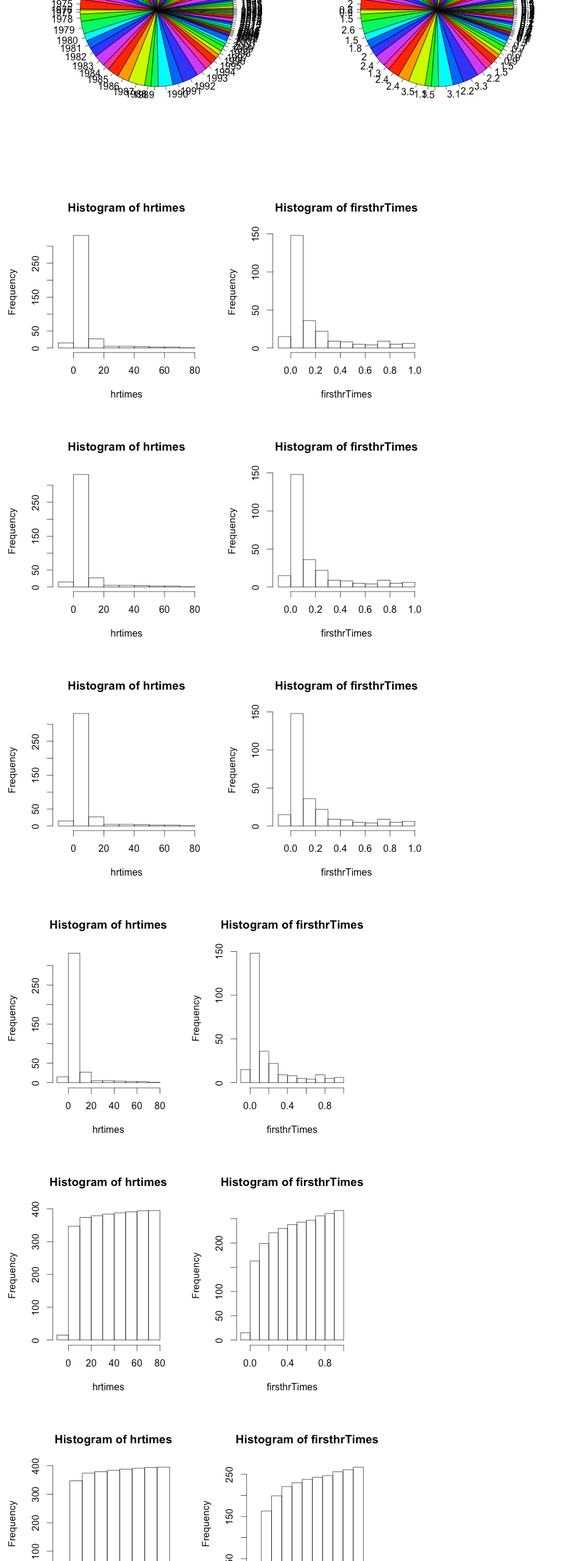
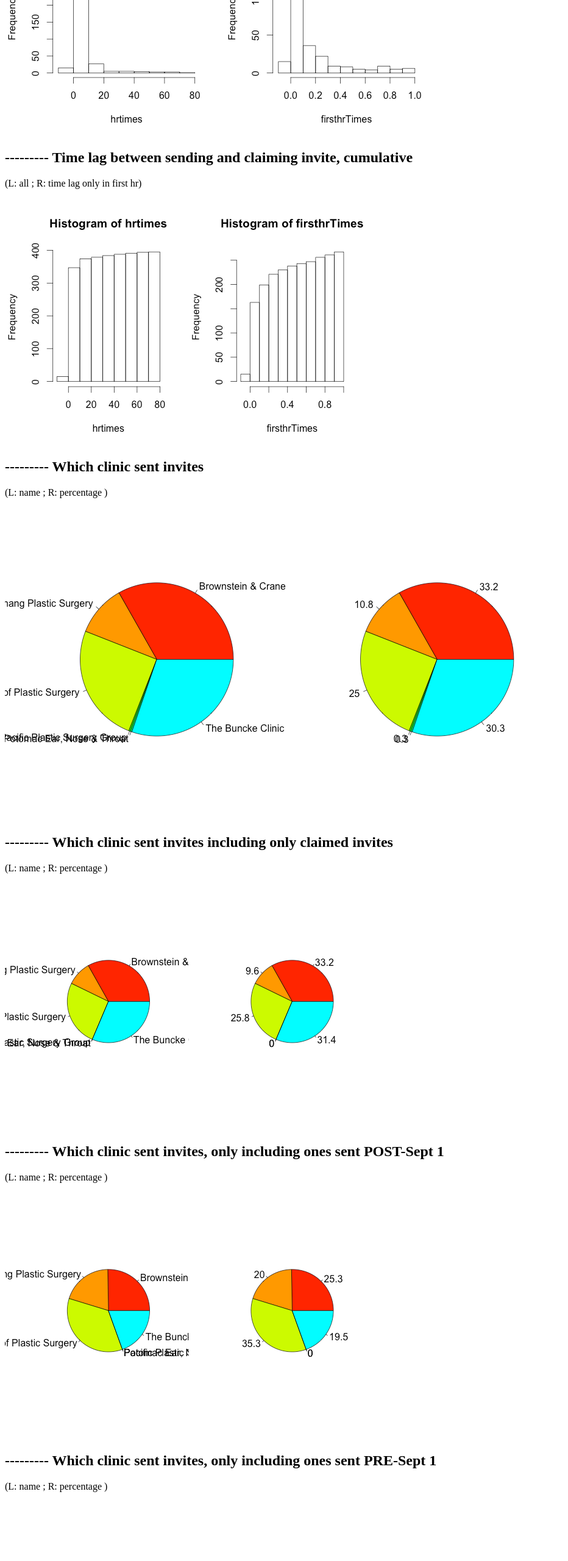
Before and after one commit to mssgill/R-lengua-larnin, a plain HTML site: page statPlots.oct2015/index.html in a window 1280 px wide. Shown: the part 240-2800 px from the top of the page at 61% size, without its empty margins (0-932 px from the left). Drawn offline with Linux system fonts and the light colour scheme.

Commit message:
Making webpage more readable..

```diff
--- a/statPlots.oct2015/index.html
+++ b/statPlots.oct2015/index.html
@@ -1,40 +1,65 @@
-<img src="birthYear.png  " alt="">
 
-<p>
 
-<img src="claimedMinusSent_inviteTimes.png" alt="">
-
+  <h2>
+    --------- Time lag between sending and claiming invite
+  </h2> (L: all ;  R: time lag only in first hr)
 <p>
 
 <img src="claimedMinusSent_inviteTimes.png" alt="">
 <p>
 
-<img src="claimedMinusSent_inviteTimes.png" alt="">
-<p>
+  <h2>
+    --------- Time lag between sending and claiming invite, cumulative
+  </h2> (L: all ;  R: time lag only in first hr)
 
-<img src="claimedTimeMinusSentTime.png" alt="">
 <p>
 
 <img src="claimedTimeMinusSentTimeCumeVersion.png" alt="">
 <p>
 
-<img src="cumeSumHistos_claimedMinusSent_inviteTimes.png" alt="">
+   <h2>
+      --------- Which clinic sent invites
+  </h2> (L: name ;  R: percentage )
 <p>
 
 <img src="senderClinic.oct2015.png" alt="">
 <p>
 
+     <h2>
+      --------- Which clinic sent invites including only claimed invites
+  </h2> (L: name ;  R: percentage )
+<p>
+
 <img src="senderClinics.OnlyClaimed.png" alt="">
 <p>
 
+   <h2>
+      --------- Which clinic sent invites, only including ones sent POST-Sept 1
+  </h2> (L: name ;  R: percentage )
+<p>
 
 <img src="senderClinics.claimedPostSep1.png">
+<p>
+
+     <h2>
+      --------- Which clinic sent invites, only including ones sent PRE-Sept 1
+  </h2> (L: name ;  R: percentage )
 <p>
 
 <img src="senderClinics.preSep1.png">
 <p>
 
+     <h2>
+       --------- Sent invites broken down by gender
+  </h2> (L: gender ;  R: percentage )
+<p>
+
 <img src="userGender.png">
+<p>
+
+       <h2>
+       --------- Sent invites broken down by type of invite
+  </h2> (L: type: 0 = Famtree, 1 = Admin, 2 = Intake ;  R: percentage )
 <p>
 
 <img src="userType.png">
@@ -43,3 +68,10 @@
 
 <img src="">
 <p>
+
+
+<!--
+<img src="birthYear.png  " alt="">
+
+<p>
+-->
```
Also changed, not shown: mozmedIntakeDataNotes.txt, 1 other file.
